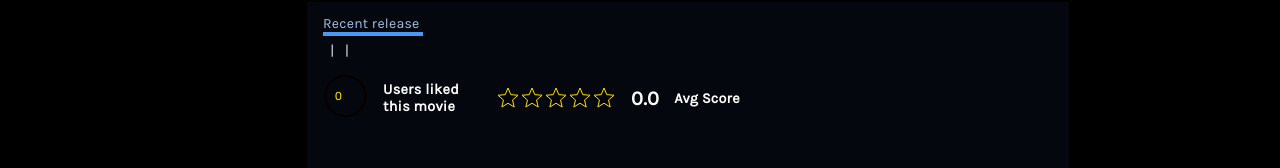
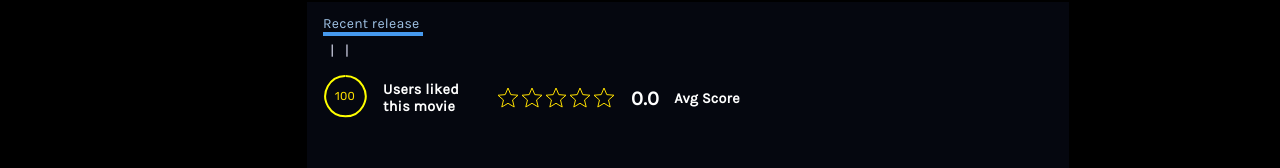
Before and after one commit to mballen-1/colombianos-movie-challenge, a React (Create React App) app: page / in a window 1280 px wide. Shown: the part 154-322 px from the top of the page. Built offline with nearby package versions, Linux system fonts and the light colour scheme; no server answers.

Commit message:
bug fixed

```diff
--- a/src/HomePage/RecentRelease/RecentRelease.tsx
+++ b/src/HomePage/RecentRelease/RecentRelease.tsx
@@ -19,7 +19,7 @@ function RecentRelease(props: MovieDataProps) {
                     {data.duration}
                 </div>
                 <div className="release-user-score release-user-score__font">
-                    <PeopleLiked data={data.rating} displayBottomTag={false} />
+                    <PeopleLiked data={data.likedRating} displayBottomTag={false} />
                     <span className="release-liked-span recent-release-score__font">Users liked this movie</span>
                     <CompleteAverageRating data={data.rating} recentRelease={true}/>
                 </div>
```
